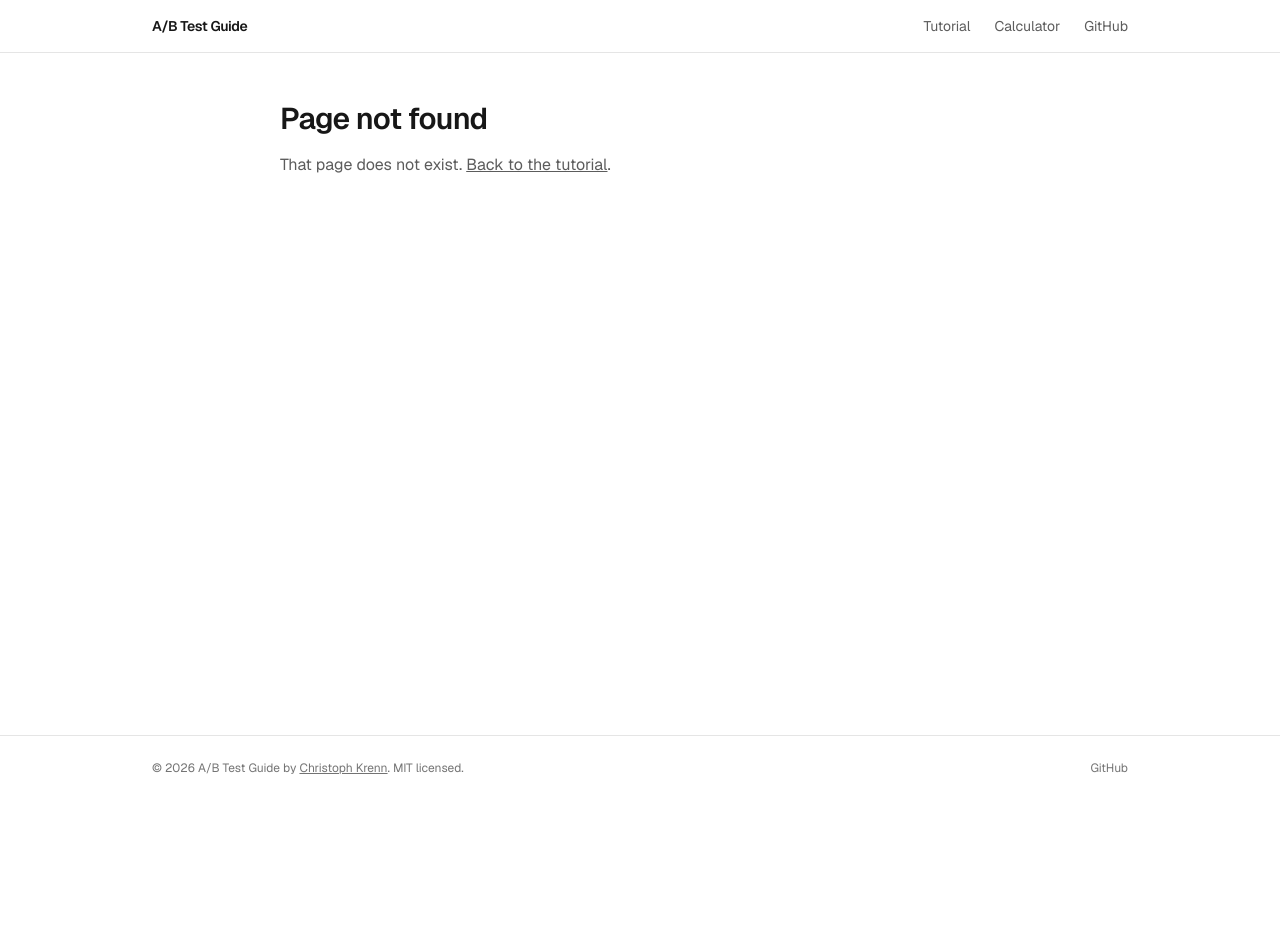
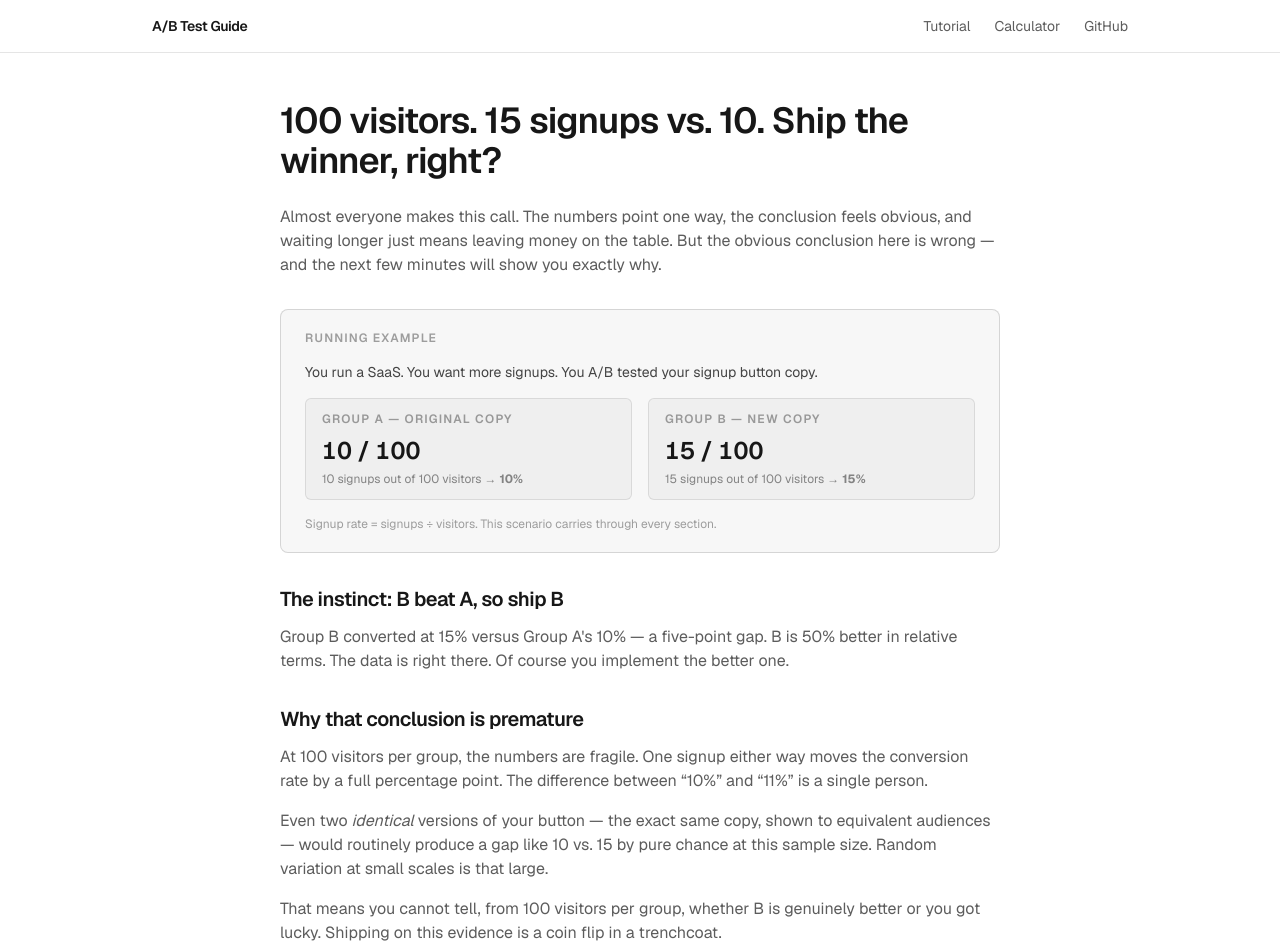
Before and after one commit to codedebugrepeat/ab-test-guide, a Next.js app: page /why-you-cant-trust-your-experiment in a window 1280 px wide. Before the commit this address had no page. Shown: the top 952 px of the page. Before the commit the page ends 800 px from the top, so only its background shows below. Built offline with nearby package versions, Linux system fonts and the light colour scheme.

Commit message:
1st page, mvp

```diff
--- a/app/page.tsx
+++ b/app/page.tsx
@@ -1,12 +1,5 @@
-import { Container } from "@/components/container";
+import { redirect } from "next/navigation";
 
 export default function Home() {
-  return (
-    <Container>
-      <h1 className="text-3xl font-semibold tracking-tight">Tutorial</h1>
-      <p className="mt-4 text-foreground/70">
-        The interactive tutorial will live here.
-      </p>
-    </Container>
-  );
+  redirect("/why-you-cant-trust-your-experiment");
 }
--- /dev/null
+++ b/app/why-you-cant-trust-your-experiment/page.tsx
@@ -0,0 +1,65 @@
+import type { Metadata } from "next";
+import { Container } from "@/components/container";
+import { CaseStudyCallout } from "@/components/tutorial/case-study-callout";
+
+export const metadata: Metadata = {
+  title: "Why You Can't Trust Your Experiment",
+  description:
+    "Your A/B test showed a clear winner — but can you trust it? Learn why small samples produce misleading results and how to tell a real signal from lucky noise.",
+};
+
+export default function Section1Page() {
+  return (
+    <Container>
+      <h1 className="text-3xl font-semibold tracking-tight sm:text-4xl">
+        100 visitors. 15 signups vs. 10. Ship the winner, right?
+      </h1>
+
+      <p className="mt-6 text-foreground/70">
+        Almost everyone makes this call. The numbers point one way, the
+        conclusion feels obvious, and waiting longer just means leaving money on
+        the table. But the obvious conclusion here is wrong — and the next few
+        minutes will show you exactly why.
+      </p>
+
+      <CaseStudyCallout />
+
+      <h2 className="mt-8 text-xl font-semibold tracking-tight">
+        The instinct: B beat A, so ship B
+      </h2>
+      <p className="mt-3 text-foreground/70">
+        Group B converted at 15% versus Group A&apos;s 10% — a five-point gap.
+        B is 50% better in relative terms. The data is right there. Of course
+        you implement the better one.
+      </p>
+
+      <h2 className="mt-8 text-xl font-semibold tracking-tight">
+        Why that conclusion is premature
+      </h2>
+      <div className="mt-3 space-y-4 text-foreground/70">
+        <p>
+          At 100 visitors per group, the numbers are fragile. One signup either
+          way moves the conversion rate by a full percentage point. The
+          difference between &ldquo;10%&rdquo; and &ldquo;11%&rdquo; is a
+          single person.
+        </p>
+        <p>
+          Even two <em>identical</em> versions of your button — the exact same
+          copy, shown to equivalent audiences — would routinely produce a gap
+          like 10 vs. 15 by pure chance at this sample size. Random variation at
+          small scales is that large.
+        </p>
+        <p>
+          That means you cannot tell, from 100 visitors per group, whether B is
+          genuinely better or you got lucky. Shipping on this evidence is a coin
+          flip in a trenchcoat.
+        </p>
+      </div>
+
+      <p className="mt-8 text-foreground/50">
+        How many visitors <em>would</em> it take? That depends on a few
+        things — unpacked in the next sections.
+      </p>
+    </Container>
+  );
+}
--- /dev/null
+++ b/components/tutorial/case-study-callout.tsx
@@ -0,0 +1,41 @@
+export function CaseStudyCallout() {
+  return (
+    <div className="my-8 rounded-lg border border-foreground/15 bg-foreground/[0.03] px-6 py-5">
+      <p className="mb-4 text-xs font-semibold uppercase tracking-widest text-foreground/40">
+        Running example
+      </p>
+      <p className="mb-4 text-sm text-foreground/80">
+        You run a SaaS. You want more signups. You A/B tested your signup button
+        copy.
+      </p>
+      <dl className="grid grid-cols-2 gap-4 text-sm sm:grid-cols-2">
+        <div className="rounded-md border border-foreground/10 bg-foreground/[0.03] px-4 py-3">
+          <dt className="text-xs font-semibold uppercase tracking-widest text-foreground/40">
+            Group A — original copy
+          </dt>
+          <dd className="mt-2 text-2xl font-semibold tabular-nums">
+            10 / 100
+          </dd>
+          <dd className="mt-1 text-xs text-foreground/50">
+            10 signups out of 100 visitors → <strong>10%</strong>
+          </dd>
+        </div>
+        <div className="rounded-md border border-foreground/10 bg-foreground/[0.03] px-4 py-3">
+          <dt className="text-xs font-semibold uppercase tracking-widest text-foreground/40">
+            Group B — new copy
+          </dt>
+          <dd className="mt-2 text-2xl font-semibold tabular-nums">
+            15 / 100
+          </dd>
+          <dd className="mt-1 text-xs text-foreground/50">
+            15 signups out of 100 visitors → <strong>15%</strong>
+          </dd>
+        </div>
+      </dl>
+      <p className="mt-4 text-xs text-foreground/40">
+        Signup rate = signups ÷ visitors. This scenario carries through every
+        section.
+      </p>
+    </div>
+  );
+}
```
